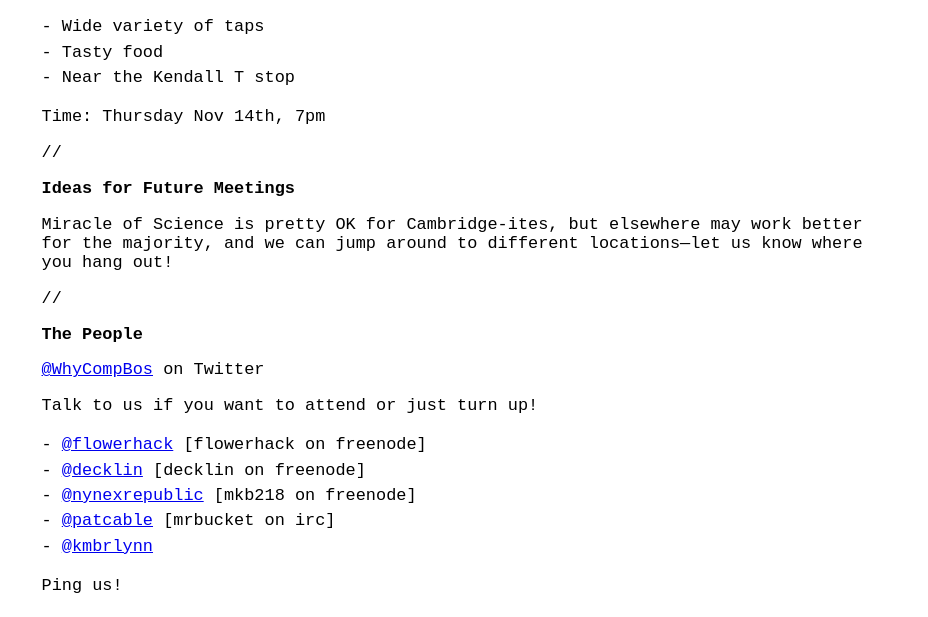
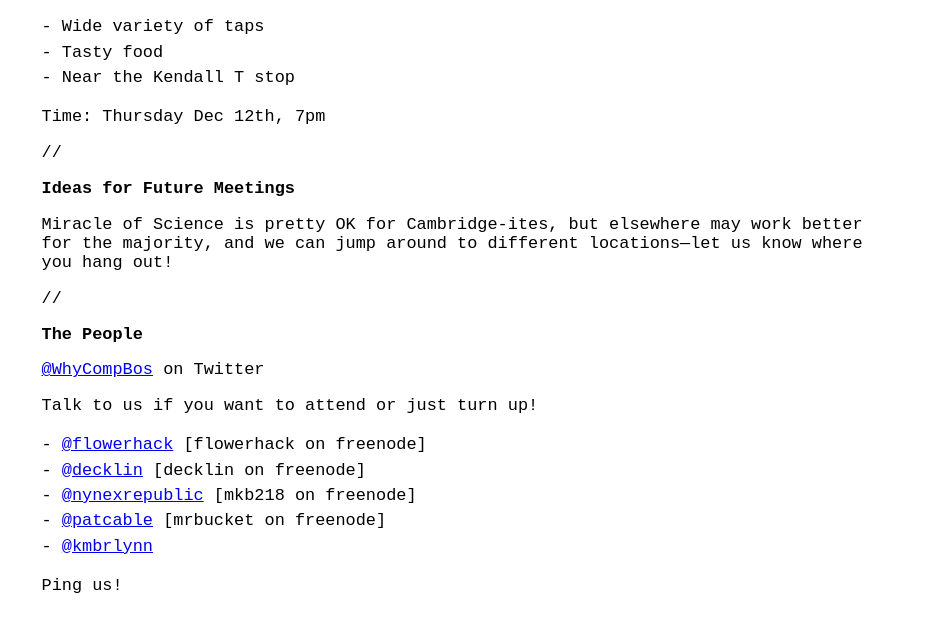
Before and after one commit to computeranonymous/computer, a Jekyll site: the page built from us_boston.html, in a window 1280 px wide. Shown: the part 235-852 px from the top of the page, without its empty margins (176-1104 px from the left). Built offline with Jekyll 4.4.1, drawn with Linux system fonts in a browser that asks for light colours.

Commit message:
proposed boston update

```diff
--- a/us_boston.html
+++ b/us_boston.html
@@ -13,7 +13,7 @@
       <li>Tasty food</li>
       <li>Near the Kendall T stop</li>
     </ul>
-    <p>Time: Thursday Nov 14th, 7pm</p>
+    <p>Time: Thursday Dec 12th, 7pm</p>
     <p>//</p>
     <h3>Ideas for Future Meetings</h3>
     <p>Miracle of Science is pretty OK for Cambridge-ites, but elsewhere may work better for the majority, and we can jump around to different locations—let us know where you hang out!</p>
@@ -25,7 +25,7 @@
       <li><a href="https://twitter.com/flowerhack">@flowerhack</a> [flowerhack on freenode]</li>
       <li><a href="https://twitter.com/decklin">@decklin</a> [decklin on freenode]</li>
       <li><a href="https://twitter.com/nynexrepublic">@nynexrepublic</a> [mkb218 on freenode]</li>
-      <li><a href="https://twitter.com/patcable">@patcable</a> [mrbucket on irc]</li>
+      <li><a href="https://twitter.com/patcable">@patcable</a> [mrbucket on freenode]</li>
       <li><a href="https://twitter.com/kmbrlynn">@kmbrlynn</a></li>
     </ul>
     <p>Ping us!</p>
```
